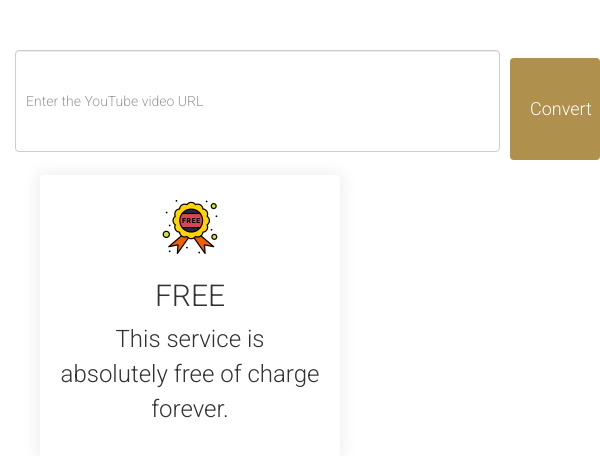
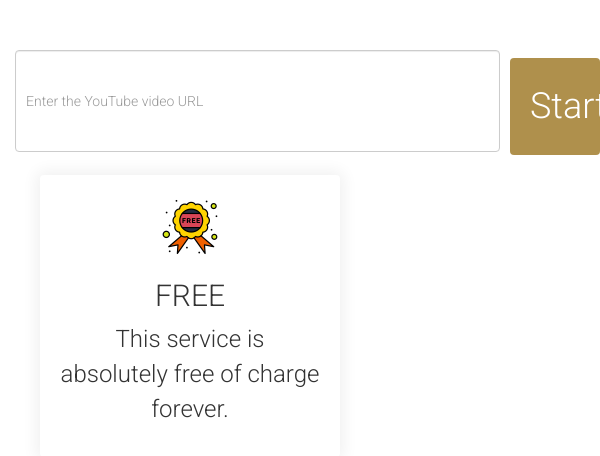
Before and after one commit to GitauHarrison/youtube-video-downloader, a Flask app: page / in a window 600 px wide. Shown: the part 156-612 px from the top of the page. Run offline with Flask 2, Linux system fonts and the light colour scheme; some libraries are stand-ins or nearby versions.

Commit message:
Fix: Make text of  the home page button larger

```diff
--- a/app/static/css/main.css
+++ b/app/static/css/main.css
@@ -85,6 +85,7 @@ select,
 
 .url-btn {
     width: 100%;
+    font-size: 5.5rem;
 }
 
 /*
@@ -127,7 +128,7 @@ select,
         position: absolute;
         left: 85%;
         top: 0;
-        padding: 38px 20px;
+        padding: 11.5px 20px;
         width: 15%;
     }
 
@@ -151,6 +152,9 @@ select,
 @media screen and (max-width: 600px) {
     .card {
         margin: 15px 25px;
+    }
+    .url-btn {
+        font-size: 3rem;
     }
 }
 
@@ -192,6 +196,13 @@ select,
         height: 30px;
         width: 90%;
     }
+    .url-btn {
+        font-size: 3.6rem;
+        padding: 23px 20px;
+    }
+    .card {
+        font-size: large;
+    }
 }
 
 @media screen and (min-width: 900px) and (max-width: 1200px) {
--- a/app/templates/index.html
+++ b/app/templates/index.html
@@ -11,7 +11,7 @@
     <div class="col-md-12">
         <form method="POST">
             <input class="form-control mt-3 url-input" type="text" placeholder="Enter the YouTube video URL" aria-label="default input example" name="url">
-            <button type="submit" class="btn btn-danger mt-3 url-btn">Convert</button>
+            <button type="submit" class="btn btn-danger mt-3 url-btn">Start</button>
         </form>
     </div>
 </div>
```
